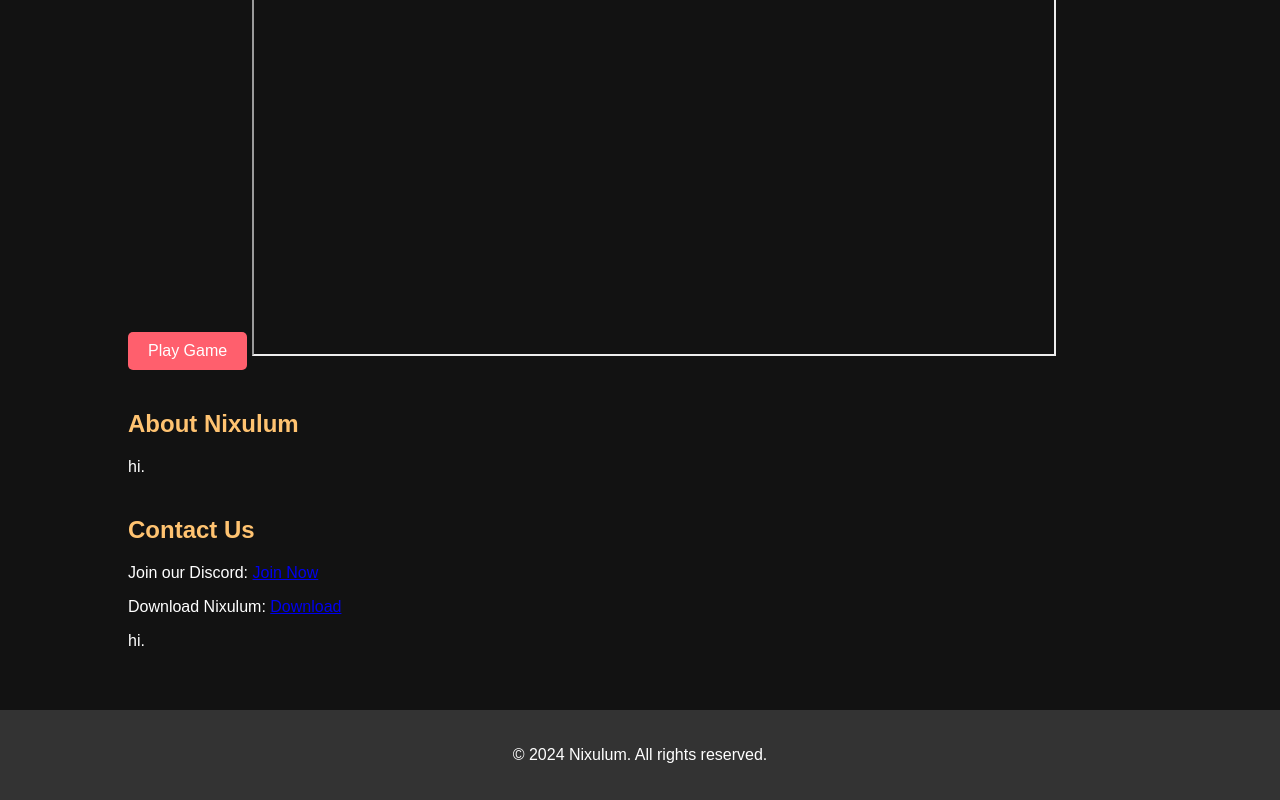
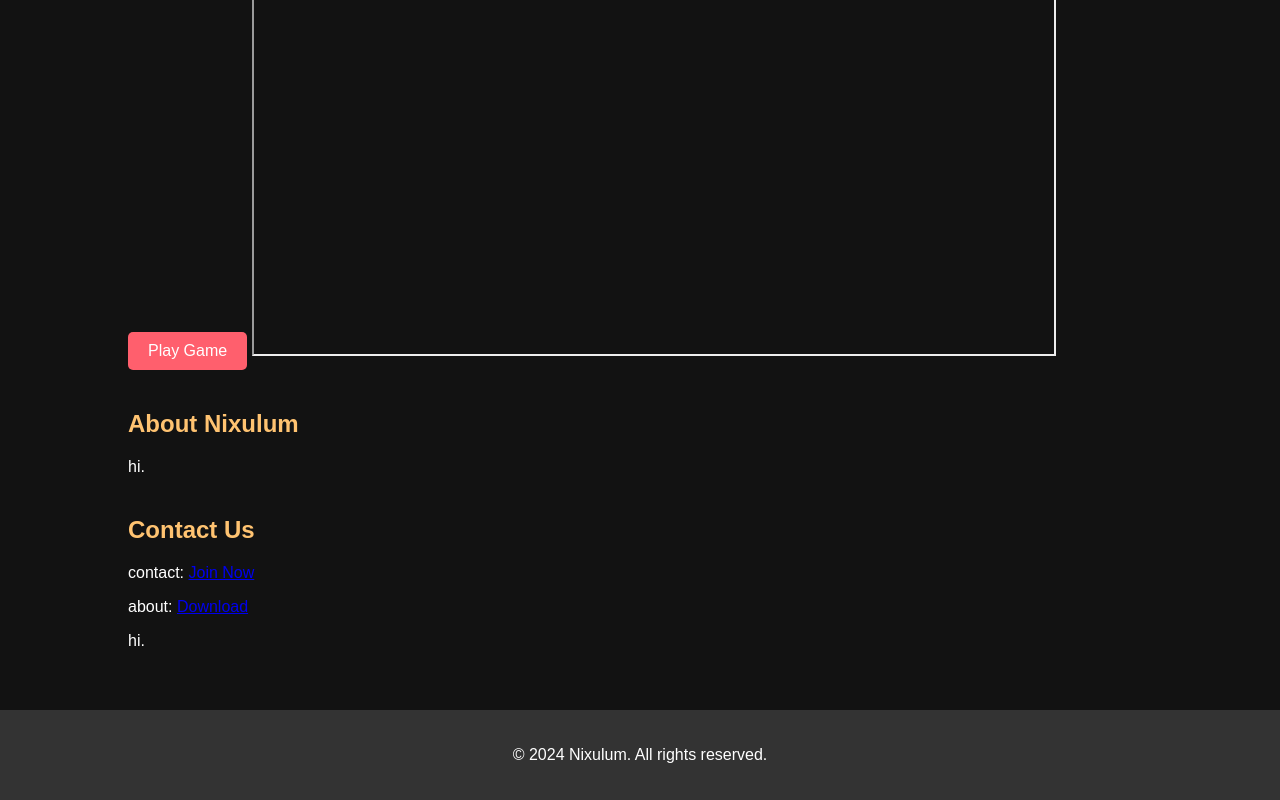
Before and after one commit to sxury999/nixulum-games.github.io, a plain HTML site: page index.html in a window 1280 px wide. Shown: the part 465-1265 px from the top of the page. Drawn offline with Linux system fonts and the light colour scheme.

Commit message:
Update index.html

```diff
--- a/index.html
+++ b/index.html
@@ -38,8 +38,8 @@
         <section id="contact">
             <div class="container">
                 <h2>Contact Us</h2>
-                <p>Join our Discord: <a href="https://discord.gg/your-invite-link" target="_blank">Join Now</a></p>
-                <p>Download Nixulum: <a href="https://github.com/your-repository" target="_blank">Download</a></p>
+                <p>contact: <a href="if you wnat to cantact me that will be in the next update" target="_blank">Join Now</a></p>
+                <p>about: <a href="hello every one this is work in progress" target="_blank">Download</a></p>
                 <p>hi.</p>
             </div>
         </section>
```
